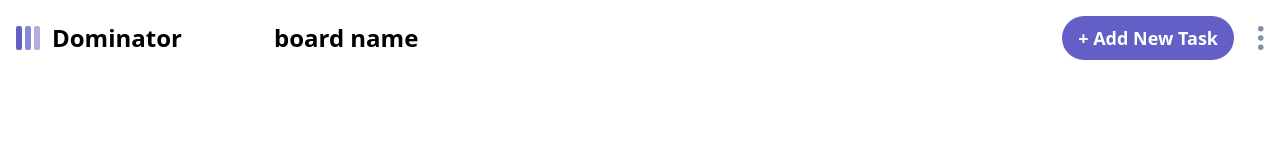
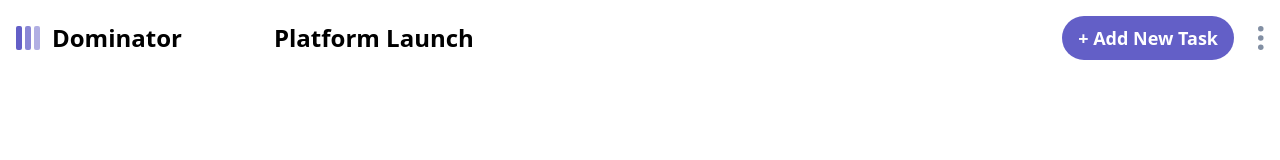
Before and after one commit to Asamoah-Yeboah-Isaac/Task-Dominator, a React (Vite) app: page / in a window 1280 px wide. Shown: the top 160 px of the page. Built offline with nearby package versions, Linux system fonts and the light colour scheme.

Commit message:
modal design

```diff
--- a/src/components/Header.jsx
+++ b/src/components/Header.jsx
@@ -5,13 +5,17 @@ import upIcon from '../assets/icon-chevron-up.svg'
 import elipsis from '../assets/icon-vertical-ellipsis.svg'
 import HeaderDropDown from './HeaderDropDown'
 import AddEditBoardModal from '../modals/AddEditBoardModal'
+import { useDispatch, useSelector } from 'react-redux'
 
 
 const Header = ({boardModalOpen, setBoardModalOpen}) => {
+   const dispatch = useDispatch()
   const [openDropDown, setOpenDropDown] = useState(false)
 
 //   dynamic button type
   const [boardType, setBoadType] = useState()
+  const boards = useSelector((state) => state.boards)
+  const board = boards.find((board) => board.isActive)
 
   return (
     <div className='p-4 fixed left-0 bg-white dark:bg-[#2b2c37] z-50 right-0'>
@@ -25,7 +29,7 @@ const Header = ({boardModalOpen, setBoardModalOpen}) => {
             </h3>
             <div className='flex items-center'>
                 <h3 className='truncate max-w-[200px] font-bold font-sans text-xl md:text-2xl md:ml-20   '>
-                   board name
+                   {board.name}
                 </h3>
                 <img src={openDropDown ? upIcon : downIcon} alt="dropdown-icon" className='w-3 ml-2 md:hidden cursor-pointer'
                 onClick={() => setOpenDropDown(state => !state)}
--- a/src/components/HeaderDropDown.jsx
+++ b/src/components/HeaderDropDown.jsx
@@ -1,12 +1,14 @@
 import React, { Component, useState } from "react";
-import { useSelector } from "react-redux";
+import { useDispatch, useSelector } from "react-redux";
 import boardIcon from '../assets/icon-board.svg'
 import lightIcon from '../assets/icon-light-theme.svg'
 import darkIcon from '../assets/icon-dark-theme.svg'
 import { Switch } from "@headlessui/react"
 import useDarkMode from '../Hooks/useDarkMode'
+import boardsSlice from "../redux/boardsSlice";
 
 const HeaderDropDown = ({ setOpenDropDown, setBoardModalOpen }) => {
+  const dispatch = useDispatch()
          //  custom hook
         const [theme, colorTheme, toggleTheme] = useDarkMode()
         const [darkSide, setDarkSide] = useState(
@@ -38,7 +40,9 @@ const HeaderDropDown = ({ setOpenDropDown, setBoardModalOpen }) => {
         </h3>
         <div>
           {boards.map((board, index) =>(
-            <div className={`flex items-baseline dark:text-white space-x-2 px-5 py-4 ${board.isActive && 'bg-[#635fc7] rounded-r-full text-white mr-8'}`} key={index}>
+            <div className={`flex items-baseline dark:text-white space-x-2 px-5 py-4 ${board.isActive && 'bg-[#635fc7] rounded-r-full text-white mr-8'}`} key={index} onClick={() =>{
+              dispatch(boardsSlice.actions.setBoardActive({index}))
+            }}>
               <img src={boardIcon} alt="boardIcon" className="h-4" />
               <p className="text-lg font-bold">{board.name}</p>
             </div>
--- a/src/modals/AddEditBoardModal.jsx
+++ b/src/modals/AddEditBoardModal.jsx
@@ -2,7 +2,7 @@ import React, { useState } from "react";
 import { v4 as uuidv4 } from "uuid";
 import crossIcon from '../assets/icon-cross.svg'
 import { useDispatch } from "react-redux";
-import boardSlice from '../redux/boardSlices'
+import boardSlice from '../redux/boardsSlice'
 
 const AddEditBoardModal = ({ setBoardModalOpen, type, title }) => {
     // hooks
@@ -33,7 +33,7 @@ const AddEditBoardModal = ({ setBoardModalOpen, type, title }) => {
      if(!name.trim()){
         return false
      }
-     for(let i = 0; i < name.length; i++){
+     for(let i = 0; i < newColumns.length; i++){
         if(!newColumns[i].name.trim()){
             return false
         }
```
